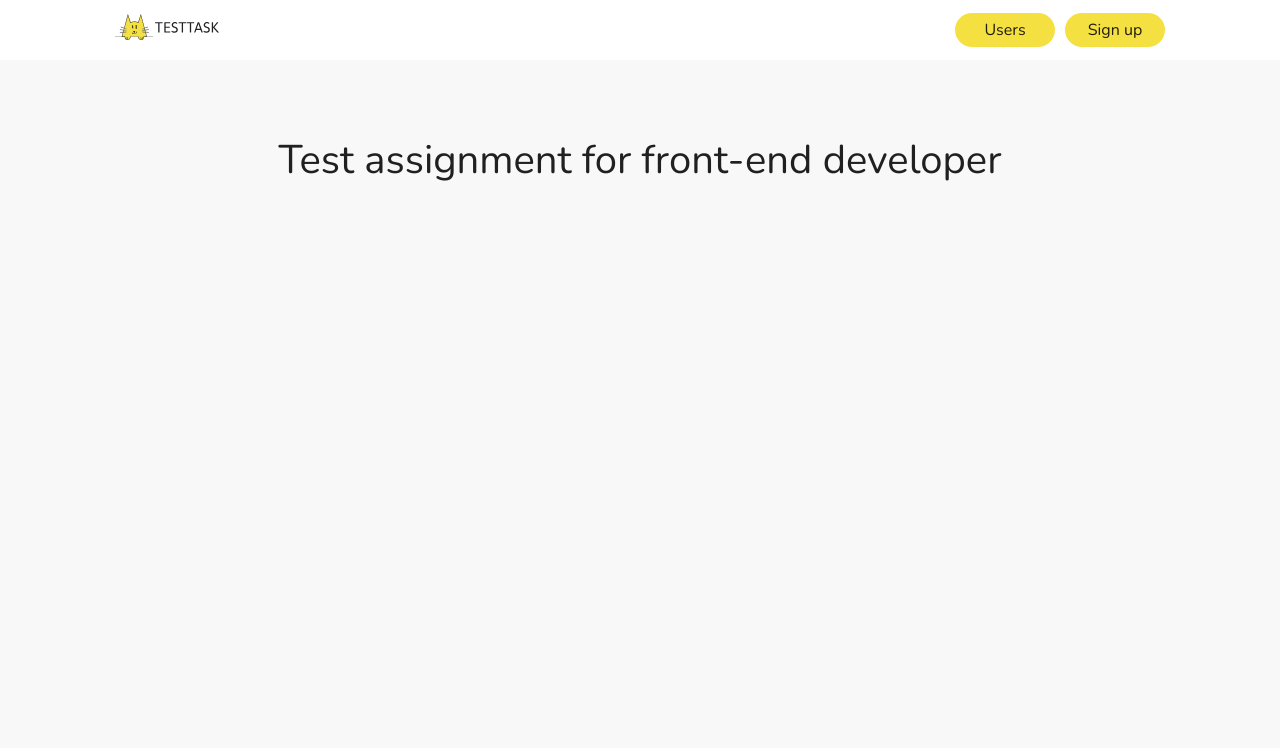
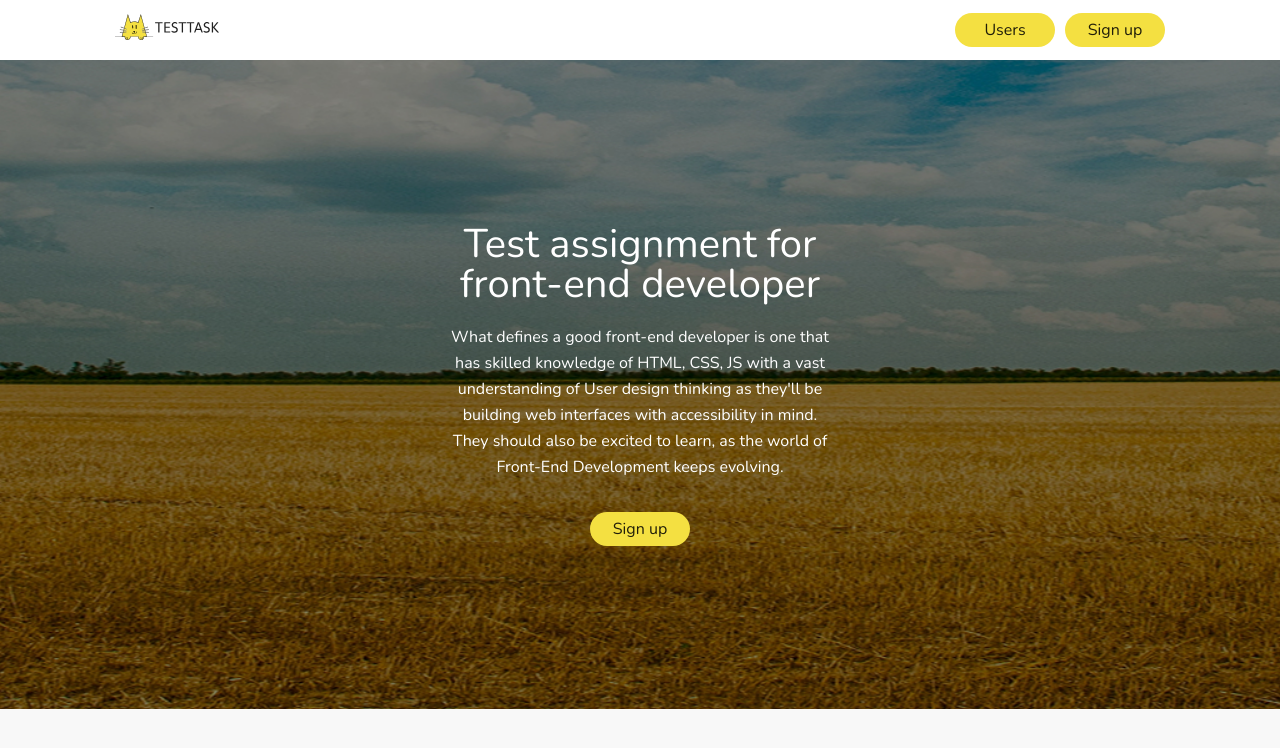
Before and after one commit to valentyna88/testtask, a React app: page / in a window 1280 px wide. Shown: the top 748 px of the page. Built offline with nearby package versions, Linux system fonts and the light colour scheme.

Commit message:
feat(hero): add Hero section component with responsive styles

```diff
--- a/src/App.jsx
+++ b/src/App.jsx
@@ -1,13 +1,10 @@
 import Layout from "./Layout";
+import Hero from "./components/Hero/Hero";
 
 const App = () => {
   return (
     <Layout>
-      <section id="hero" className="hero">
-        <div className="container">
-          <h1>Test assignment for front-end developer</h1>
-        </div>
-      </section>
+      <Hero />
 
       <section id="users" className="users">
         <div className="container">
--- /dev/null
+++ b/src/components/Hero/Hero.jsx
@@ -0,0 +1,20 @@
+import Button from "../Button/Button";
+
+const Hero = () => {
+  return (
+    <section id="hero" className="hero" aria-labelledby="hero-title">
+      <div className="container">
+        <h1 className="hero-title">Test assignment for front-end developer</h1>
+        <p className="hero-text">
+          What defines a good front-end developer is one that has skilled
+          knowledge of HTML, CSS, JS with a vast understanding of User design
+          thinking as they'll be building web interfaces with accessibility in
+          mind. They should also be excited to learn, as the world of Front-End
+          Development keeps evolving.
+        </p>
+        <Button href="#signup">Sign up</Button>
+      </div>
+    </section>
+  );
+};
+export default Hero;
--- a/src/styles/_reset.scss
+++ b/src/styles/_reset.scss
@@ -14,6 +14,9 @@ body {
   -webkit-font-smoothing: antialiased;
   -moz-osx-font-smoothing: grayscale;
 }
+p {
+  margin: 0;
+}
 img {
   max-width: 100%;
   display: block;
--- a/src/styles/_variables.scss
+++ b/src/styles/_variables.scss
@@ -20,11 +20,10 @@ $font-accent: "Asap", sans-serif;
 
 $h1-size: 40px;
 $h1-line-height: 40px;
-$h1-weight: 400;
+$weight: 400;
 
 $body-size: 16px;
-$body-line-height: 26px;
-$body-weight: 400;
+$body-line-height: 1.62;
 
 // Spacing
 $space-xs: 4px;
--- /dev/null
+++ b/src/styles/hero.scss
@@ -0,0 +1,62 @@
+@use "./variables" as *;
+
+.hero {
+  text-align: center;
+  color: $white;
+
+  background-image: url("../assets/hero_mobile_1x.jpg");
+  background-image: image-set(
+    url("../assets/hero_mobile_1x.jpg") 1x,
+    url("../assets/hero_mobile_2x.jpg") 2x
+  );
+  background-repeat: no-repeat;
+  background-position: center;
+  background-size: cover;
+  padding: 40px 0 71px;
+}
+
+.hero-title {
+  font-size: $h1-size;
+  font-weight: $weight;
+  line-height: $h1-line-height;
+  margin: 0 auto 21px;
+}
+
+.hero-text {
+  font-weight: $weight;
+  font-size: $body-size;
+  line-height: $body-line-height;
+  margin: 0 auto 32px;
+}
+
+@media screen and (min-width: $bp-md) {
+  .hero {
+    background-image: image-set(
+      url("../assets/hero_tablet_1x.jpg") 1x,
+      url("../assets/hero_tablet_2x.jpg") 2x
+    );
+    padding: 89px 0 88px;
+  }
+  .hero-title,
+  .hero-text {
+    width: 380px;
+  }
+}
+
+@media screen and (min-width: $bp-lg) {
+  .hero {
+    background-image: image-set(
+      url("../assets/hero_tablet_large_1x.jpg") 1x,
+      url("../assets/hero_tablet_large_2x.jpg") 2x
+    );
+    padding: 164px 0 163px;
+  }
+}
+@media screen and (min-width: $bp-xl) {
+  .hero {
+    background-image: image-set(
+      url("../assets/hero_desktop_1x.jpg") 1x,
+      url("../assets/hero_desktop_2x.jpg") 2x
+    );
+  }
+}
--- a/src/styles/index.scss
+++ b/src/styles/index.scss
@@ -4,6 +4,7 @@
 
 @use "./header";
 @use "./button";
+@use "./hero";
 
 .container {
   @include container;
@@ -22,17 +23,6 @@ h1,
 h2,
 h3 {
   margin: 0;
-}
-p {
-  margin: 0 0 12px;
-}
-
-section {
-  padding: 40px 0;
-}
-#hero {
-  padding: 80px 0;
-  text-align: center;
 }
 
 ul,
@@ -65,15 +55,3 @@ figure {
 .ellipsis-3 {
   -webkit-line-clamp: 3;
 }
-
-h1 {
-  font-size: $h1-size;
-  line-height: $h1-line-height;
-  font-weight: $h1-weight;
-}
-
-p {
-  font-size: $body-size;
-  line-height: $body-line-height;
-  margin: 0 0 $space-md;
-}
```
